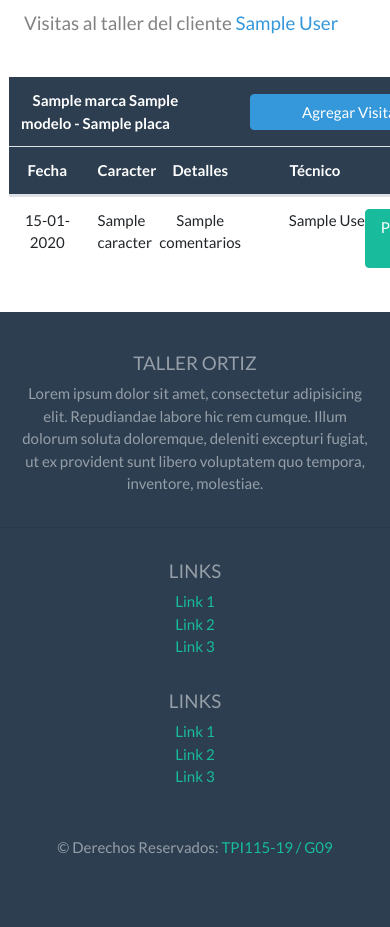
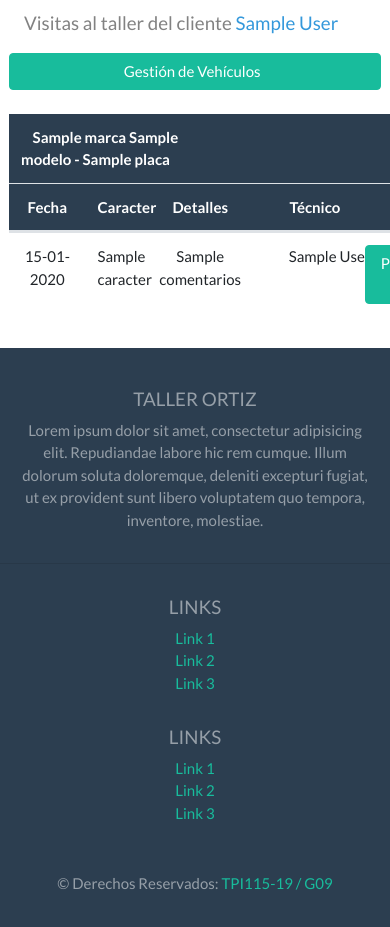
Before and after one commit to TPI19/taller_ortiz, a Django app: template apps/taller/templates/visitas/visitas-cliente.html in a window 390 px wide. Shown: the part 104-1031 px from the top of the page. Before the commit the page ends 958 px from the top, so only its background shows below. Run offline with Django 3.2, Linux system fonts and the light colour scheme; the template is opened without the code that fills it: most values are stand-ins (such as "Sample title", 1, 10 or a date in 2020); some libraries are stand-ins or nearby versions.

Commit message:
Reordenando algunas funcionalidades en los index

```diff
--- a/apps/taller/static/css/estilo.css
+++ b/apps/taller/static/css/estilo.css
@@ -124,3 +124,9 @@ html,body{
 	border-top: solid;
 	border-bottom: solid;
 }
+
+#btn-login:hover{
+	color:;
+	background-color:gold;
+	border: gold;
+}
--- a/apps/taller/templates/base/header.html
+++ b/apps/taller/templates/base/header.html
@@ -36,7 +36,7 @@
 					<a href="#" class="btn btn-info" data-toggle="modal" data-target="#exampleModal">Registrate&nbsp;&nbsp;&nbsp;<i class="fas fa-user-plus"></i></a>&nbsp;&nbsp;&nbsp;
 					<a href="#" id="login-btn" onclick="openNav()" class="btn btn-success">Ingresa&nbsp;&nbsp;&nbsp;<i class="fas fa-sign-in-alt"></i></a>
 				{% else %}
-					<button class="btn btn-success">
+					<span class="btn btn-success" id="btn-login">
 						{{request.user.first_name}}&nbsp;&nbsp;&nbsp;-&nbsp;
 						{% if request.user.rol == 0 %}
 							Administrador&nbsp;&nbsp;<i class="fas fa-user-tie"></i>
@@ -44,9 +44,10 @@
 							Técnico&nbsp;&nbsp;<i class="fas fa-user-ninja"></i>
 						{% elif request.user.rol == 2%}
 							Cliente&nbsp;&nbsp;<i class="fas fa-user-check"></i>
+						{% else %}
 						{% endif %}
 
-					</button>&nbsp;&nbsp;&nbsp;&nbsp;
+					</span>&nbsp;&nbsp;&nbsp;&nbsp;
 					<a href="{% url 'logout' %}" class="btn btn-danger">Salir&nbsp;&nbsp;&nbsp;<i class="fas fa-running"></i></a>
 				{% endif %}
 			</form>
--- a/apps/taller/templates/index.html
+++ b/apps/taller/templates/index.html
@@ -57,7 +57,6 @@
 	{% include 'index_tecnico.html' %}
 {% elif request.user.rol == 2 %}
 	<!-- Vista para Cliente -->
-
 	{% include 'index_cliente.html' %}
 
 {% else %}
--- a/apps/taller/templates/piezas/piezas_proceso.html
+++ b/apps/taller/templates/piezas/piezas_proceso.html
@@ -16,9 +16,11 @@
 	<div class="row justify-content-md-center mb-2">
 		<h4 class="col-3 text-info">Materiales</h4>
 		<span class="col-9 text-right">
+			{% if request.user.rol == 0 %}
 			<button class="btn btn-info col-md-3" data-toggle="modal" data-target="#agregar-pieza-modal">
 				Agregar Material&nbsp;&nbsp;&nbsp;<i class="fas fa-plus-circle"></i>
 			</button>
+			{% endif %}
 		</span>
 	</div>
 
--- a/apps/taller/templates/procesos/index-procesos.html
+++ b/apps/taller/templates/procesos/index-procesos.html
@@ -75,6 +75,7 @@
 		<h4 class="col-3 text-info">Procesos Realizados</h4>
 		<span class="col-9 text-right">
 
+			{% if request.user.rol == 0 %}
 
 			{% if visita.finalizada == False %}
 				<button class="btn btn-warning col-md-3" data-toggle="modal" data-target="#finalizar-visita">
@@ -87,6 +88,7 @@
 				<button class="btn btn-info col-md-3" disabled="" title="La visita ha finalizado, no puede agregar más procesos">
 					Agregar Proceso&nbsp;&nbsp;&nbsp;<i class="fas fa-plus-circle"></i>
 				</button>
+			{% endif %}
 			{% endif %}
 		</span>
 	</div>
@@ -110,10 +112,11 @@
 					<td class="col-2 font-weight-bold overflow-hidden">{{proceso_visita.proceso.nombre}}</td>
 					<td class="col-2 overflow-hidden">{{proceso_visita.proceso.caracter}}</td>
 					<td class="col-3 overflow-hidden">{{proceso_visita.detalle}}</td>
-					<td class="col-4 text-right">
+					<td class="col-4 text-center">
 						<a href="{%url 'piezas_proceso' proceso_visita_id=proceso_visita.id %}" class="btn btn-info" title="Detalles de Proceso">
 							Materiales&nbsp;&nbsp;<i class="fas fa-toolbox"></i>
 						</a>
+						{%if request.user.rol == 0 %}
 						<button class="btn btn-success" title="Editar Información del Material Agregado al proceso" data-toggle="modal" data-target="#editar-cliente-modal">
 							Editar&nbsp;&nbsp;<i class="fas fa-pen"></i>
 						</button>
@@ -121,6 +124,7 @@
 							data-toggle="modal" data-target="#eliminar-cliente-modal">
 							Eliminar&nbsp;&nbsp;<i class="far fa-trash-alt"></i>
 						</button>
+						{% endif %}
 					</td>
 				</tr>
 				{% empty %}
--- a/apps/taller/templates/visitas/visitas-cliente.html
+++ b/apps/taller/templates/visitas/visitas-cliente.html
@@ -9,6 +9,12 @@
 	<div class="pt-3">
 		<h2>Visitas</h2>
 		<p class="lead">Visitas al taller del cliente <span class="text-info">{{cliente.user.first_name}} {{cliente.user.last_name}}</span></p>
+		<div class="row">
+			<span class="col-md-10"></span>
+			<a href="{% url 'vehiculos_admin' cliente_id=cliente.id %}" title="Agrega vehículos al cliente" class="btn btn-success col-md-2">
+				Gestión de Vehículos&nbsp;&nbsp;<i class="fas fa-car-side"></i>
+			</a>
+		</div>
 	</div>
 
 	<div class="row mt-0 justify-content-md-center">
@@ -21,6 +27,7 @@
 				<tr class="d-flex bg-primary text-white text-left mt-4 align-items-center">
 					<th class="col-6 border-0 "><i class="fas fa-car-side"></i>&nbsp;&nbsp;&nbsp;&nbsp;{{vehiculo.marca}}&nbsp;{{vehiculo.modelo}}&nbsp;-&nbsp;{{vehiculo.placa}}</th>
 					<th class="col-6 text-right border-0">
+						{% if request.user.rol == 0 %}
 						<button class="btn btn-info col-md-3" data-toggle="modal" data-target="#agregar-visita-modal"
 							data-id-cliente="{{cliente.id}}"
 							data-id-vehiculo="{{vehiculo.id}}"
@@ -31,6 +38,7 @@
 						>
 							Agregar Visita&nbsp;&nbsp;&nbsp;<i class="fas fa-plus-circle"></i>
 						</button>
+						{% endif %}
 					</th>
 				</tr>
 				<tr class="d-flex bg-primary text-white text-center ">
@@ -55,7 +63,7 @@
 								>
 									Procesos &nbsp;&nbsp;<i class="fas fa-info-circle"></i>
 								</a>
-								{% if visita_vehiculo.finalizada == False %}
+								{% if visita_vehiculo.finalizada == False and request.user.rol == 0 %}
 									<button class="btn btn-warning" data-id-visita="{{visita_vehiculo.id}}" data-toggle="modal" data-target="#finalizar-visita-modal">
 										Finalizar Visita&nbsp;&nbsp;&nbsp;<i class="fas fa-check-double"></i>
 									</button>
@@ -67,9 +75,22 @@
 			</tbody>
 
 		{% empty %}
-			<tbody>
-				<tr>El Cliente no cuenta con vehículos registrados</tr>
-			</tbody>
+			<!-- <tbody>
+				<tr>
+					<td class="lead">El Cliente no cuenta con vehículos registrados</td>
+					<td></td>
+				</tr>
+				<tr>
+					<td class="lead">¿Desea Registrar uno? Ve a la Gestión de Vehículos</td>
+					<td><a href="" class="btn btn-success">Gestión de Vehículos&nbsp;&nbsp;<i class="fas fa-car-side"></i></a></td>
+				</tr>
+
+			</tbody> -->
+
+			<div class="col-md-12 text-center">
+				<p class="lead">El Cliente no cuenta con vehículos registrados</p>
+				<p class="lead">¿Desea Registrar uno? Ve a la Gestión de Vehículos</p>
+				<a href="{% url 'vehiculos_admin' cliente_id=cliente.id %}" title="Agrega vehículos al cliente" class="btn btn-success">Gestión de Vehículos&nbsp;&nbsp;<i class="fas fa-car-side"></i></a>
 			</div>
 		{% endfor %}
 
```
Also changed, not shown: apps/taller/templates/index_cliente.html (+2 -6 lines), apps/taller/templates/visitas/visitas.html (+6 -4 lines), apps/taller/views.py (+13 -2 lines). Lines whose indentation alone changed are shown as unchanged.
